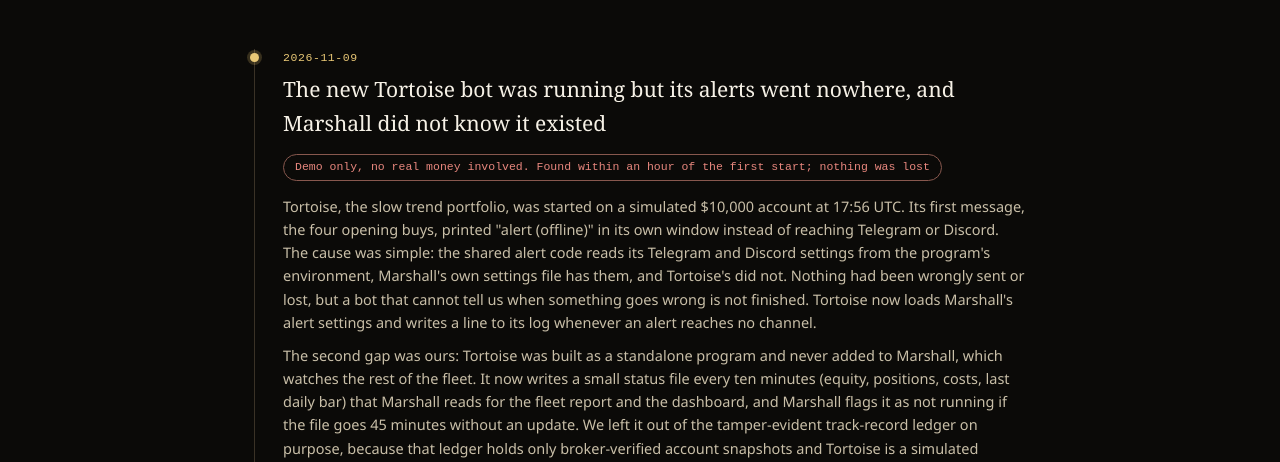
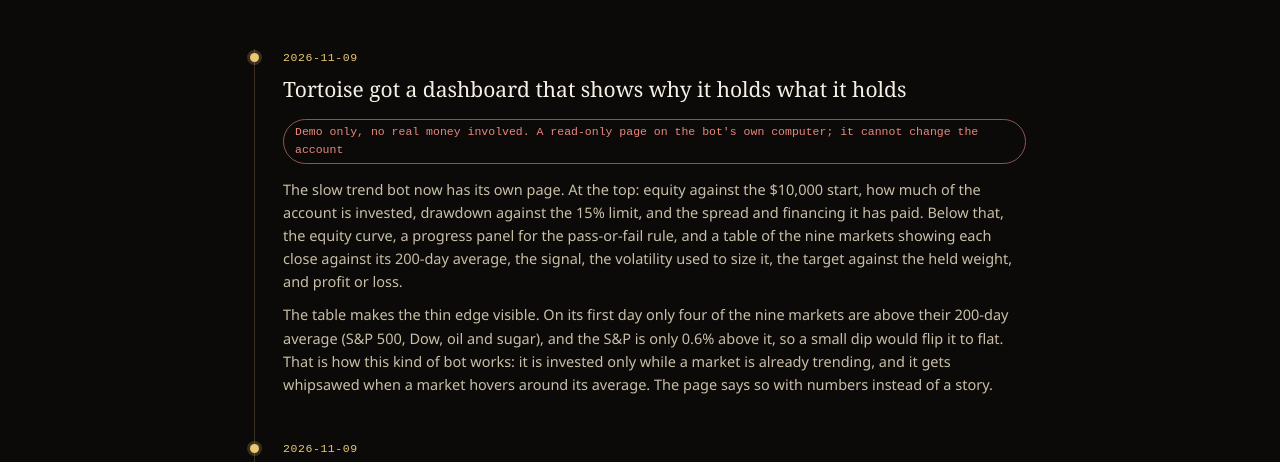
Before and after one commit to arisabots/arisatradingbots-site, a plain HTML site: page log.html in a window 1280 px wide. Shown: the part 318-780 px from the top of the page. Drawn offline with Linux system fonts and the light colour scheme.

Commit message:
log: Tortoise dashboard

```diff
--- a/log.html
+++ b/log.html
@@ -138,6 +138,16 @@
 
 <div class="log">
   <div class="wrap">
+
+    <div class="entry">
+      <div class="date">2026-11-09</div>
+      <h2>Tortoise got a dashboard that shows why it holds what it holds</h2>
+      <div class="impact">Demo only, no real money involved. A read-only page on the bot's own computer; it cannot change the account</div>
+      <div class="body">
+        <p>The slow trend bot now has its own page. At the top: equity against the $10,000 start, how much of the account is invested, drawdown against the 15% limit, and the spread and financing it has paid. Below that, the equity curve, a progress panel for the pass-or-fail rule, and a table of the nine markets showing each close against its 200-day average, the signal, the volatility used to size it, the target against the held weight, and profit or loss.</p>
+        <p>The table makes the thin edge visible. On its first day only four of the nine markets are above their 200-day average (S&amp;P 500, Dow, oil and sugar), and the S&amp;P is only 0.6% above it, so a small dip would flip it to flat. That is how this kind of bot works: it is invested only while a market is already trending, and it gets whipsawed when a market hovers around its average. The page says so with numbers instead of a story.</p>
+      </div>
+    </div>
 
     <div class="entry">
       <div class="date">2026-11-09</div>
```
